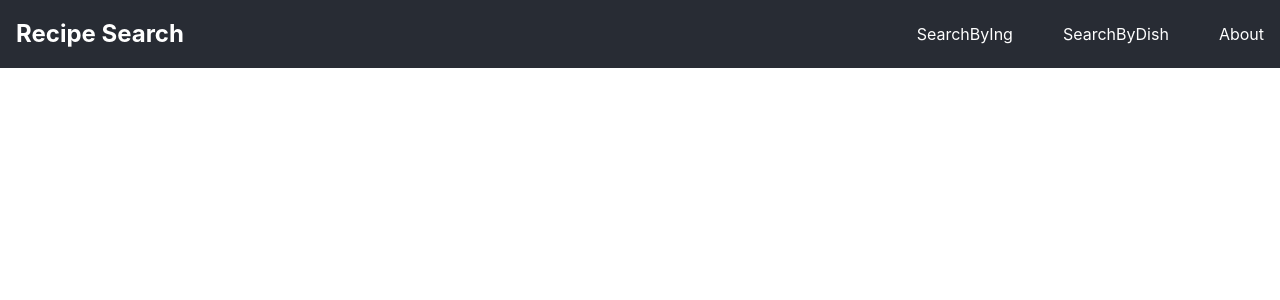
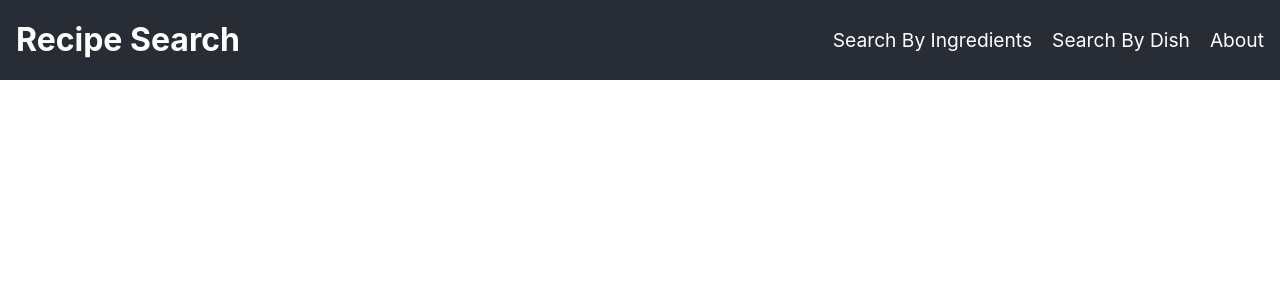
Before and after one commit to abenphilip07/vite-project, a React (Vite) app: page / in a window 1280 px wide. Shown: the top 300 px of the page. Built offline with nearby package versions, Linux system fonts and the light colour scheme.

Commit message:
navbar update

```diff
--- a/src/components/Navbar/Navbar.css
+++ b/src/components/Navbar/Navbar.css
@@ -1,4 +1,3 @@
-
 .Navbar {
   background-color: #282c34;
   color: white;
@@ -6,16 +5,18 @@
   justify-content: space-between;
   align-items: center;
   padding: 1rem;
+  width: 100%; /* Set the width to 100% */
 }
 
 .Title {
-  font-size: 1.5rem;
+  font-size: 2rem; /* Increase the font size */
   font-weight: bold;
 }
+
 .menu {
   list-style: none;
   display: flex;
-  gap: 50px;
+  gap: 20px; /* Decrease the gap between menu items */
 }
 
 .menu li {
@@ -31,6 +32,7 @@
 .menu li a {
   text-decoration: none;
   color: white;
+  font-size: 1.2rem; /* Increase the font size */
 }
 
 .menu li a:hover {
--- a/src/components/Navbar/Navbar.jsx
+++ b/src/components/Navbar/Navbar.jsx
@@ -9,8 +9,8 @@ const Navbar = () => {
         <p>Recipe Search</p>
       </div>
       <ul className="menu">
-        <li><Link to="/SearchByIng">SearchByIng</Link></li>
-        <li><Link to="/SearchByDish">SearchByDish</Link></li>
+        <li><Link to="/SearchByIng">Search By Ingredients</Link></li>
+        <li><Link to="/SearchByDish">Search By Dish</Link></li>
         <li><Link to="/About">About</Link></li>
       </ul>
     </div>
```
